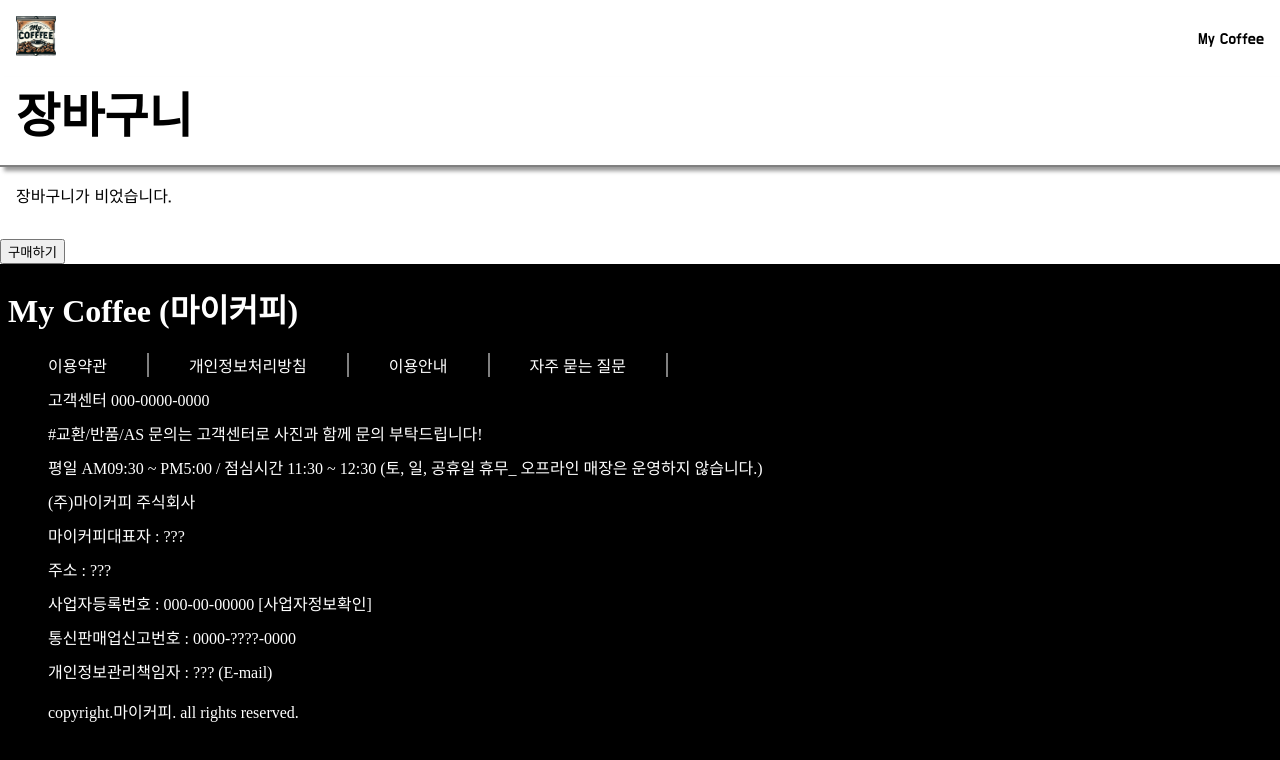
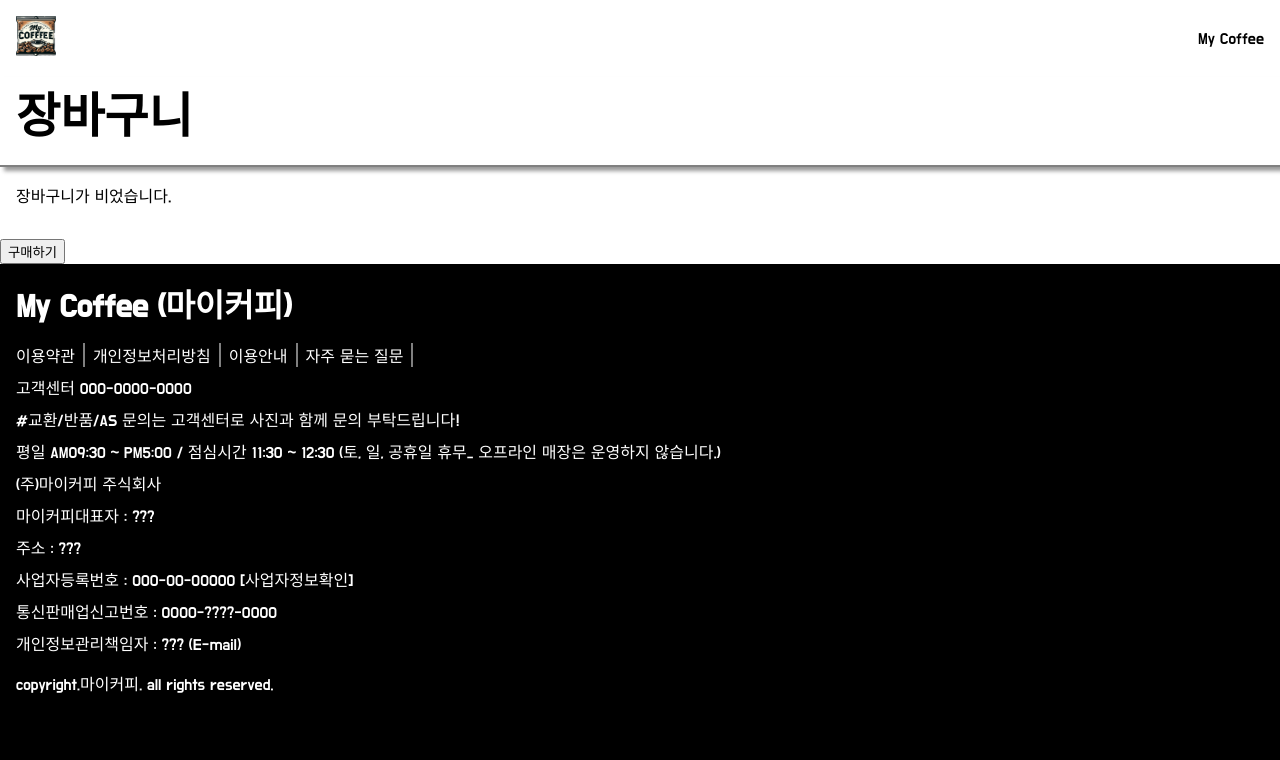
Before and after one commit to Eclipse-K/mycoffee, a React (Create React App) app: page /Cart in a window 1280 px wide. Shown: the top 760 px of the page. Built offline with nearby package versions, Linux system fonts and the light colour scheme; a web font is replaced by a local one.

Commit message:
Edit Footer

```diff
--- a/src/Components/Footer.css
+++ b/src/Components/Footer.css
@@ -4,11 +4,16 @@
   align-items: center;
   background-color: black;
   color: white;
-  padding-left: 8px;
+  padding-left: 16px;
+  font-family: "Do Hyeon", sans-serif;
 }
 
 .Footer-container {
-  width: 1440px;
+  width: 100%;
+}
+
+.Footer-container h1 {
+  margin: 16px 0;
 }
 
 .Footer-info-1,
@@ -16,8 +21,10 @@
 .Footer-info-3 {
   /* border: 1px solid black; */
   list-style-type: none;
-  margin-top: 10px;
-  margin-bottom: 10px;
+  margin-top: 8px;
+  margin-bottom: 8px;
+  padding: 0;
+  width: 100%;
 }
 
 .Footer-info-1 {
@@ -28,21 +35,21 @@
 
 .Footer-info-1 li {
   display: inline-block;
-  padding: 0 40px;
+  padding: 0 8px;
   border-right: 2px solid gray;
+}
+
+.Footer-info-1 li:first-child {
+  padding-left: 0;
 }
 
 .Footer-info-2 li,
 .Footer-info-3 li {
-  margin-bottom: 10px;
+  margin-bottom: 8px;
 }
 
 .Footer-info-2 li:last-child {
   margin-bottom: 0;
-}
-
-.Copyright {
-  padding-left: 40px;
 }
 
 @media all and (min-width: 281px) and (max-width: 432px) {
@@ -51,18 +58,12 @@
   }
 
   .Footer-container h1 {
-    margin: 16px 0;
     font-size: 24px;
   }
 
   .Footer-info-1 li {
     font-size: 10px;
     padding: 0 16px;
-  }
-
-  .Footer-info-2,
-  .Footer-info-3 {
-    padding-left: 16px;
   }
 
   .Footer-info-2 li {
@@ -75,6 +76,5 @@
 
   .Copyright {
     font-size: 10px;
-    padding-left: 16px;
   }
 }
```
